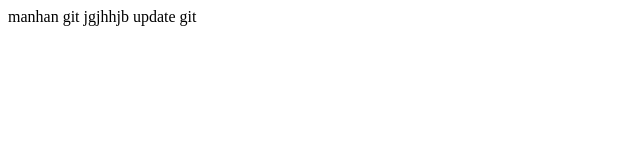
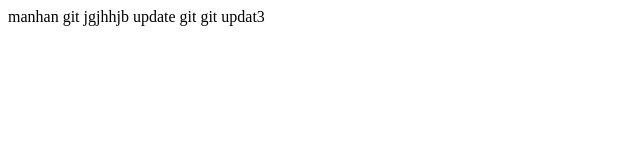
Before and after one commit to ManhAnNguyen/GIT_TUTORIAL1, a plain HTML site: page index.html in a window 1280 px wide. Shown: the full height of the page, 0-640 px from the left. Drawn offline with Linux system fonts and the light colour scheme.

Commit message:
update 2

```diff
--- a/index.html
+++ b/index.html
@@ -7,6 +7,6 @@
     <title>Document</title>
   </head>
   <body>
-    manhan git jgjhhjb update git
+    manhan git jgjhhjb update git git updat3
   </body>
 </html>
```
